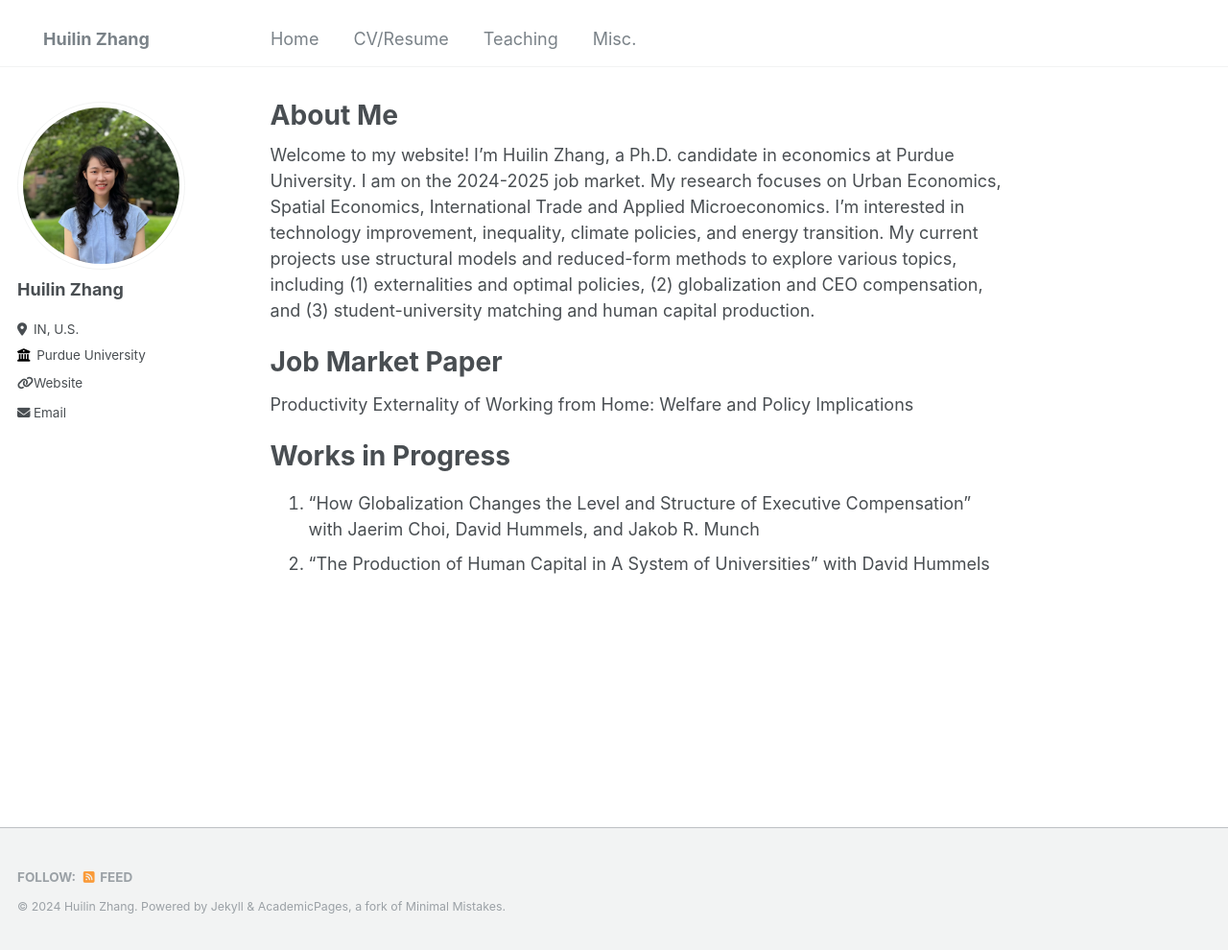
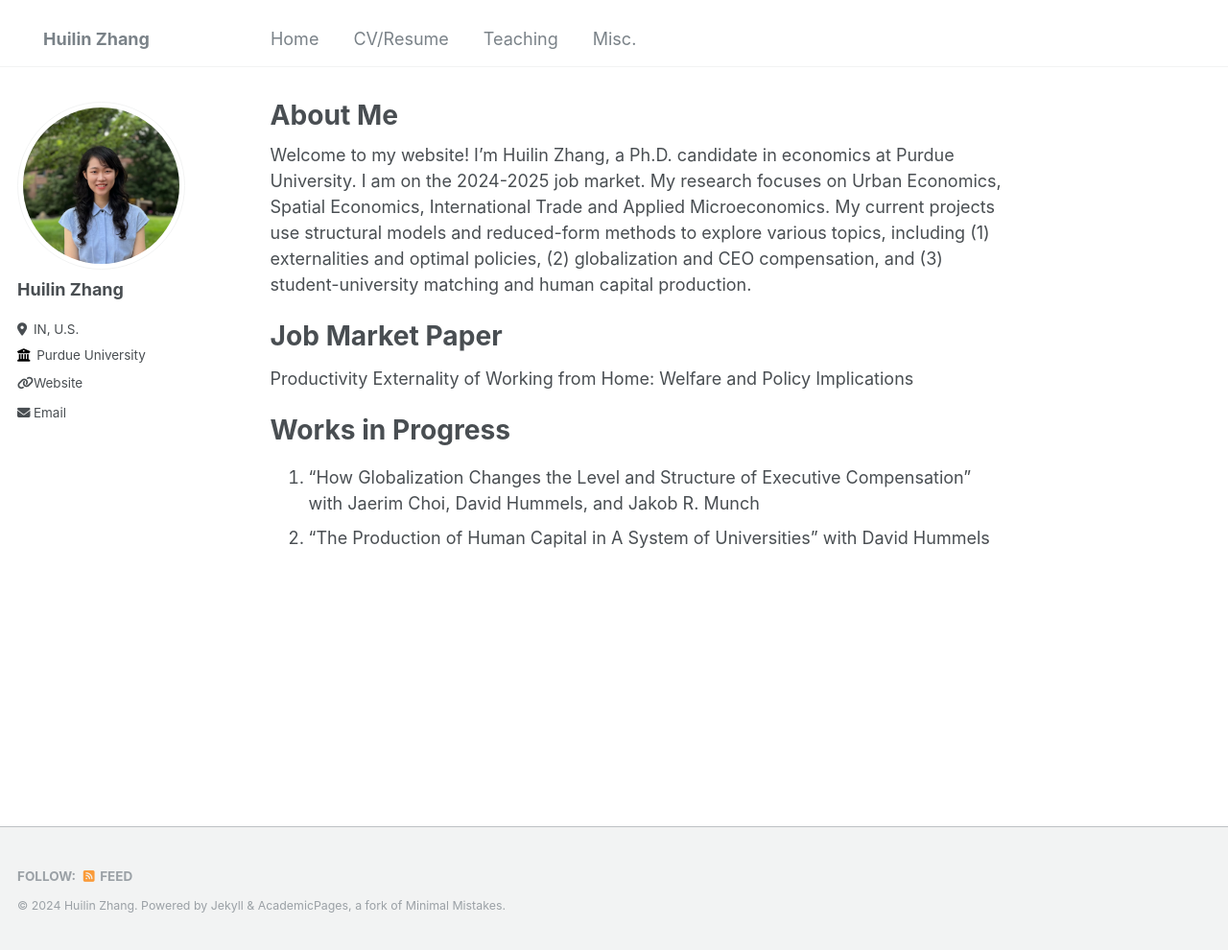
Before and after one commit to huilin-zhang/huilin-zhang.github.io, a Jekyll site: the page built from _pages/about.md, in a window 1280 px wide and 990 px high. Shown: the whole window at 96% size. Built offline with Jekyll 4.4.1, drawn with Linux system fonts in a browser that asks for light colours.

Commit message:
small adj

```diff
--- a/_pages/about.md
+++ b/_pages/about.md
@@ -7,7 +7,7 @@ redirect_from:
   - /about.html
 ---
 
-Welcome to my website! I’m Huilin Zhang, a Ph.D. candidate in economics at Purdue University. I am on the 2024-2025 job market. My research focuses on Urban Economics, Spatial Economics, International Trade and Applied Microeconomics. I'm interested in technology improvement, inequality, climate policies, and energy transition. My current projects use structural models and reduced-form methods to explore various topics, including (1) externalities and optimal policies, (2) globalization and CEO compensation, and (3) student-university matching and human capital production.
+Welcome to my website! I’m Huilin Zhang, a Ph.D. candidate in economics at Purdue University. I am on the 2024-2025 job market. My research focuses on Urban Economics, Spatial Economics, International Trade and Applied Microeconomics. My current projects use structural models and reduced-form methods to explore various topics, including (1) externalities and optimal policies, (2) globalization and CEO compensation, and (3) student-university matching and human capital production.
 
 Job Market Paper
 ======
```
